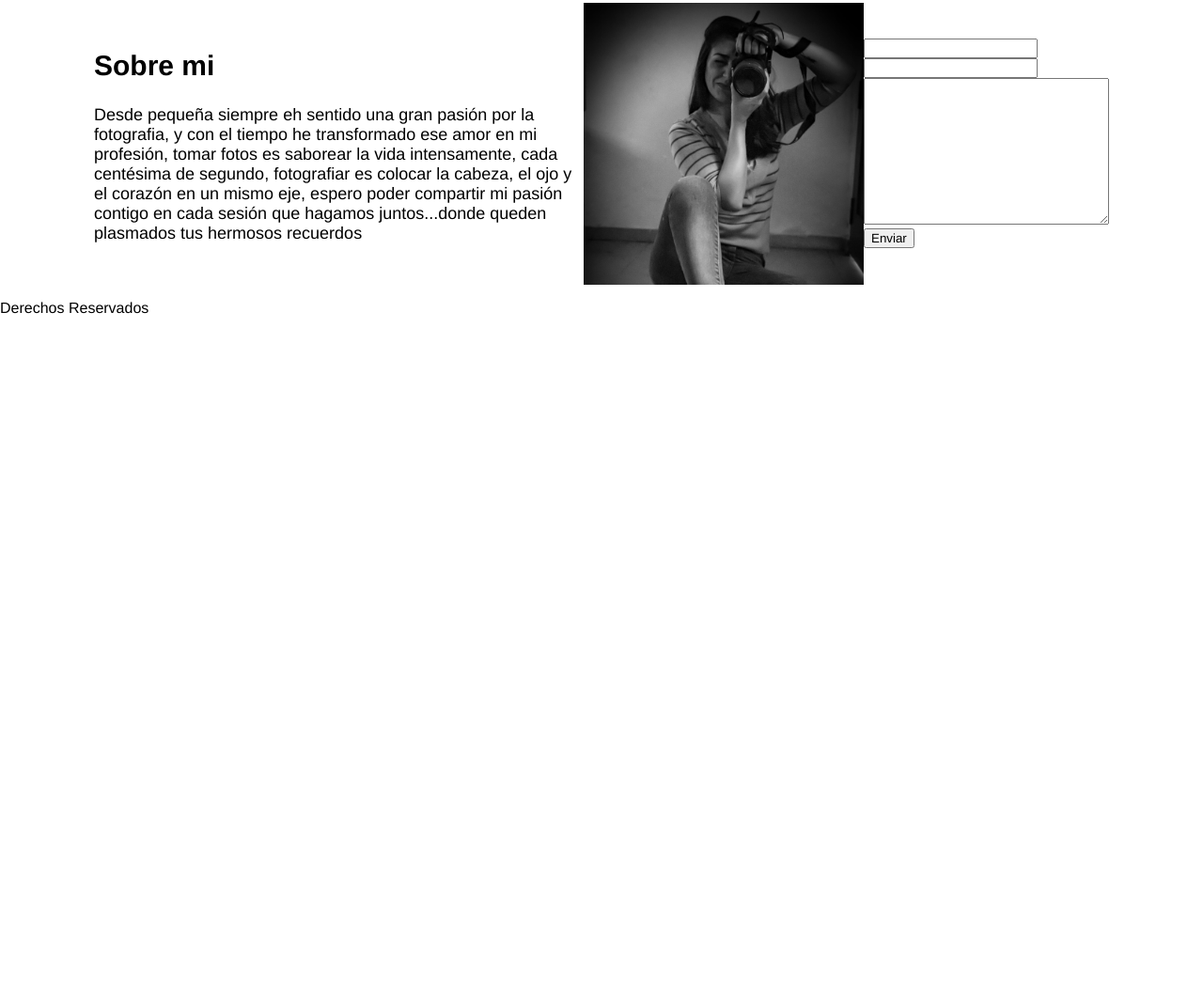
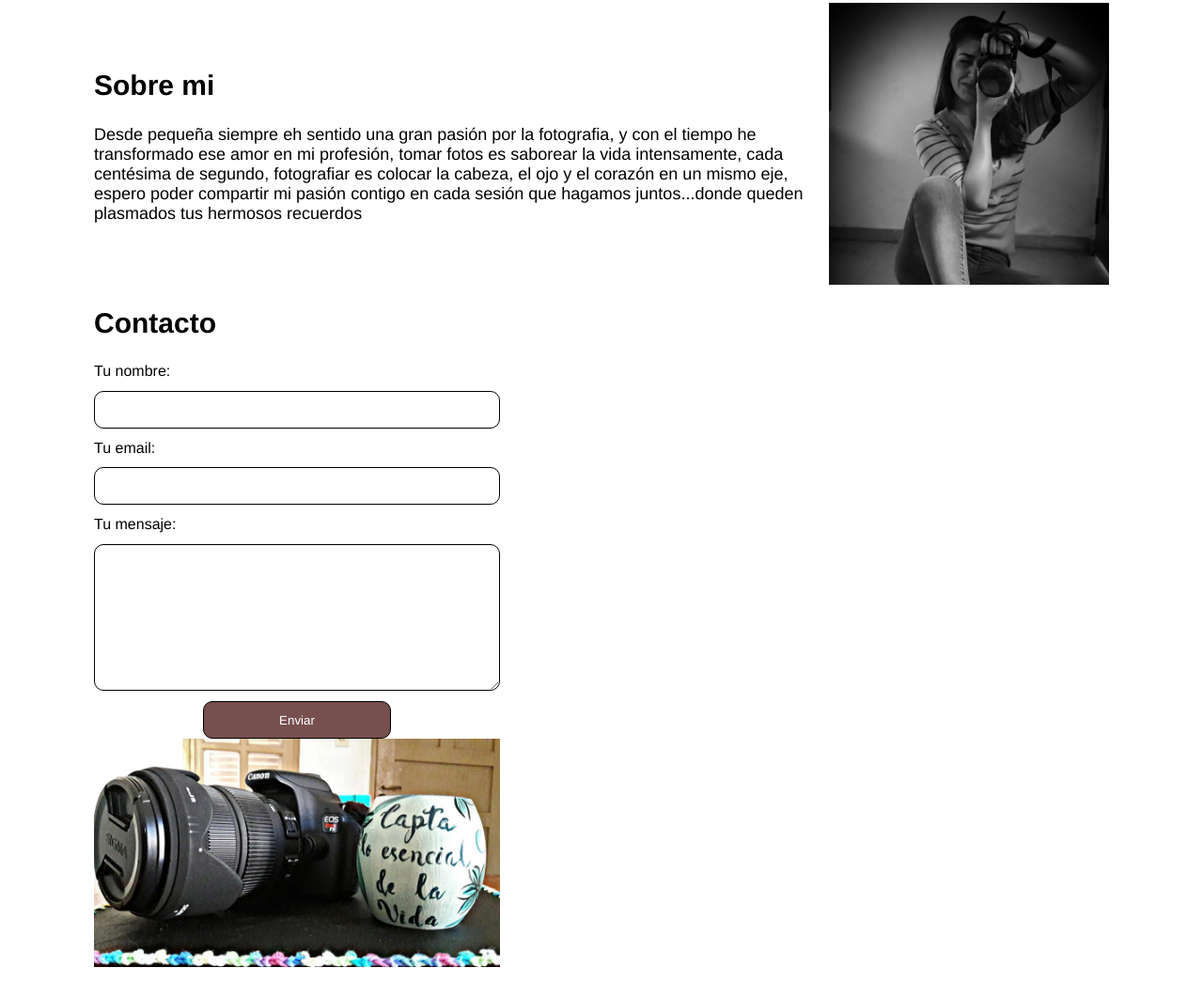
Before and after one commit to jhonneon/proyecto-12, a plain HTML site: page index.html in a window 1280 px wide. Shown: the part 1257-2320 px from the top of the page at 94% size. Before the commit the page ends 1610 px from the top, so only its background shows below. Drawn offline with Linux system fonts and the light colour scheme.

Commit message:
proyecto-12

```diff
--- a/index.html
+++ b/index.html
@@ -8,21 +8,20 @@
     <title>Document</title>
 </head>
 <body>
-    <header>
+<header>
         <h1>Portfolio</h1>
         <nav>
             <ul>
                 <li>Inicio</li>
+                <li>Galeria</li>
                 <li>Sobre Mi</li>
-                <li>Galeria</li>
                 <li>Contacto</li>
             </ul>
         </nav>
-    </header>
+</header>
     <main>
         <h2>Bienvenido a mi Portfolio</h2>
-        <p>En esta galeria encontraras una muestra de mi trabajo como fotógrafa profesional. Espero que disfrutes de mi galeria de imagenes y encuentres algo que te inspire</p>
-
+        <p>En este Portfolio encontraras una muestra de mi trabajo como fotógrafa profesional. Espero que disfrutes de mi galeria de imagenes y encuentres algo que te inspire</p>
         <section>
         <h2>Galeria de Imagenes</h2>
         <div id="galeria-container">
@@ -36,22 +35,29 @@
             <img src="./img/img(8).jpg" alt="">
         </div>
 
-        </section>
+    </section>
 
-        <section id="about-me">
+    <section id="about-me">
         <div>
             <h2>Sobre mi</h2>
             <p> Desde pequeña siempre eh sentido una gran pasión por la fotografia, y con el tiempo he transformado ese amor en mi profesión, tomar fotos es saborear la vida intensamente, cada centésima de segundo, fotografiar es colocar la cabeza, el ojo y el corazón en un mismo eje, espero poder compartir mi pasión contigo en cada sesión que hagamos juntos...donde queden plasmados tus hermosos recuerdos</p>
         </div>
             <img src="./img/img(9).jpg" alt="">
-        <section>
-        <section>
+    </section>
+        <section id="contac">
+            <h2>Contacto</h2>
+            <div>
                 <form>
-                    <input type="text">
-                    <input type="email">
-                    <textarea name="" id="" cols="30" rows="10"></textarea>
-                    <input type="submit" value="Enviar">
+                    <label for="Name">Tu nombre:</label>
+                    <input type="text" id="Name">
+                    <label for="Email">Tu email:</label>
+                    <input type="email" id="Email">
+                    <label for="mensaje">Tu mensaje:</label>
+                    <textarea name="" id="mensaje" cols="30" rows="10"></textarea>
+                <input type="submit" value="Enviar">
                 </form>
+            </div>
+            <img src="./img/img(10).jpg" alt="">
         </section>
 
     </main>
--- a/styles.css
+++ b/styles.css
@@ -12,6 +12,10 @@ header{
     color: white;
     justify-content: space-around;
     height: 15vh;
+    position: fixed;
+    width: 100%;
+    z-index: 2;
+
 }
 main h2{
     font-size: 30px;
@@ -21,6 +25,7 @@ main p{
 }
 main{
     padding: 0px 100px;
+    padding-top: 15vh;
 }
 nav{
     width: 60%;
@@ -45,16 +50,83 @@ ul{
     grid-template-rows: 400px 400px;
     column-gap:20px;
     row-gap: 30px;
+    cursor: pointer;
+    transition: all 0.3s ease-in-out;
 }
 #galeria-container >img:hover{
-    filter: brightness(0.2);
+    filter: brightness(0.8);
+    transform: scale(1.1);
+ text-shadow: hola;
 }
+
+
+
+
+
+
 #about-me{
     display: flex;
     margin-top: 100px;
-    justify-content: space-between;
+
 }
 #about-me > img{
     width: 300px;
     height: 300px;
 }
+#about-me > div{
+    width: 75%;
+}
+form{
+    width: 40%;
+    height: 400px;
+    display: flex;
+    flex-direction: column;
+    justify-content: space-between;
+    align-items: center;
+
+}
+input[type=submit]{
+    width: 200px;
+    background-color: #774f4f;
+    color: white
+
+
+}
+textarea{
+    border-radius: 10px;
+    border: solid 1px black;
+    width: 100%;
+}
+#contact {
+    margin-top: 250px;
+    display:flex;
+    justify-content: space-between;
+}
+label{
+    width: 100%;
+}
+form > input{
+    height: 40px;
+    width: 100%;
+    border: solid 1px black;
+    border-radius: 10px;
+    display: flex;
+
+}
+#contact > div{
+width: 50%;
+}
+#contac > img{
+width: 40%;
+
+}
+footer{
+    margin-top: 10%;
+   width: 100%;
+   background-color:#774f ;
+   color: white;
+ height: 15vh;
+ display: flex;
+ justify-content: center;
+ align-content: center;
+}
```
